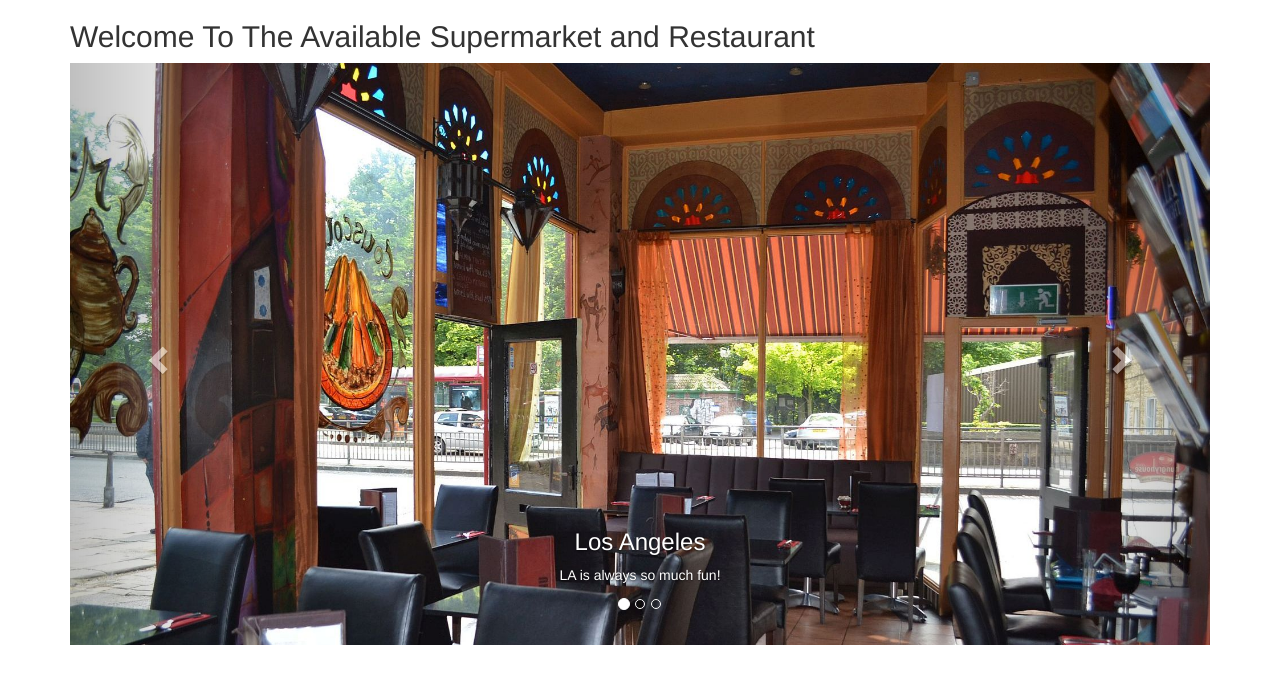
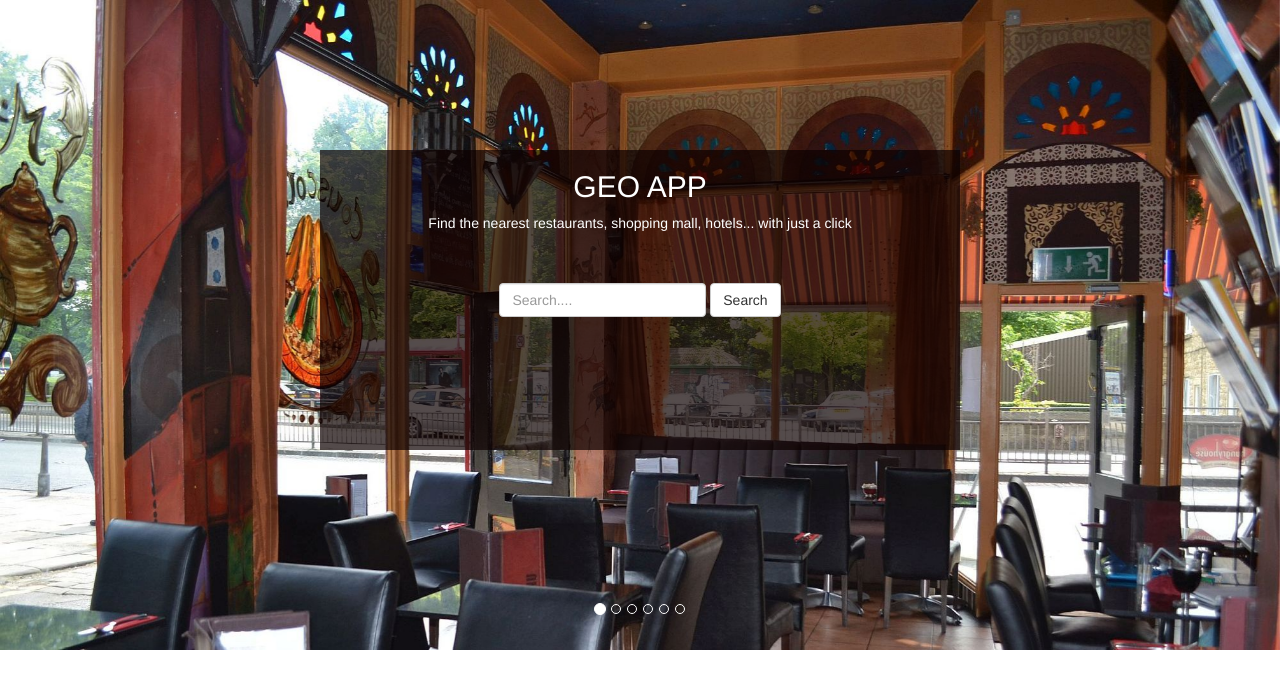
Before and after one commit to Cressence/geoApp, a PHP site: page / in a window 1280 px wide. Shown: the top 689 px of the page. Run offline with PHP 8.4, Linux system fonts and the light colour scheme.

Commit message:
Welcome page design

```diff
--- /dev/null
+++ b/geoApp/bootstrap/css/style.css
@@ -0,0 +1,26 @@
+.textpart {
+text-align: center;
+background-color: rgba(13, 0, 0, 0.7);
+color: #fff;
+width: 50%;
+height: 300px;
+position:absolute;
+top:150px;
+left: 25%;
+z-index:9;}
+
+.carousel-inner{
+width:100%;
+position:relative;}
+@media (min-width: 992px) {
+.content-div {
+    position: absolute;
+    top: 0;
+    right: 0;
+    width: 300px;}}
+
+
+/*search area*/
+.search{
+  margin-top: 50px;
+}
--- a/geoApp/index.php
+++ b/geoApp/index.php
@@ -5,61 +5,71 @@
   <meta charset="utf-8">
   <meta name="viewport" content="width=device-width, initial-scale=1">
   <link rel="stylesheet" href="bootstrap/css/bootstrap.min.css">
+  <link rel="stylesheet" href="bootstrap/css/style.css">
   <script src="jquery/jquery.js"></script>
   <script src="https://maxcdn.bootstrapcdn.com/bootstrap/3.3.7/js/bootstrap.min.js"></script>
 </head>
 <body>
 
-<div class="container">
-  <h2>Welcome To The Available Supermarket and Restaurant</h2>
+<div class="">
+
+  <!-- this section is the search part -->
+  <div class="textpart">
+    <h2 class="">GEO APP</h2>
+    <div class="title">
+      <p>Find the nearest restaurants, shopping mall, hotels... with just a click</p>
+    </div>
+    <div class="search">
+      <form class="form-inline" role="form">
+        <div class="form-group">
+          <input type="search" class="form-control" id="search" placeholder="Search....">
+        </div>
+        <button type="submit" class="btn btn-default"><span class=""></span> Search</button>
+      </form>
+    </div>
+  </div>
+
   <div id="myCarousel" class="carousel slide" data-ride="carousel">
     <!-- Indicators -->
     <ol class="carousel-indicators">
       <li data-target="#myCarousel" data-slide-to="0" class="active"></li>
       <li data-target="#myCarousel" data-slide-to="1"></li>
       <li data-target="#myCarousel" data-slide-to="2"></li>
+      <li data-target="#myCarousel" data-slide-to="3"></li>
+      <li data-target="#myCarousel" data-slide-to="4"></li>
+      <li data-target="#myCarousel" data-slide-to="5"></li>
     </ol>
 
     <!-- Wrapper for slides -->
     <div class="carousel-inner">
 
       <div class="item active">
-        <img src="images/afgrey2.jpg" alt="Los Angeles" style="width:100%;">
-        <div class="carousel-caption">
-          <h3>Los Angeles</h3>
-          <p>LA is always so much fun!</p>
-        </div>
+        <img src="images/afgrey2.jpg" alt="Los Angeles" style="width:100%; height:650px;">
       </div>
 
       <div class="item">
-        <img src="images/afgrey3.jpg" alt="Chicago" style="width:100%;">
-        <div class="carousel-caption">
-          <h3>Chicago</h3>
-          <p>Thank you, Chicago!</p>
-        </div>
+        <img src="images/afgrey3.jpg" alt="Chicago" style="width:100%; height:650px;">
       </div>
 
       <div class="item">
-        <img src="images/afgrey4.jpg" alt="New York" style="width:100%;">
-        <div class="carousel-caption">
-          <h3>New York</h3>
-          <p>We love the Big Apple!</p>
-        </div>
+        <img src="images/afgrey4.jpg" alt="New York" style="width:100%; height:650px;">
+      </div>
+
+      <div class="item">
+        <img src="images/afgrey5.jpg" alt="New York" style="width:100%; height:650px;">
+      </div>
+
+      <div class="item">
+        <img src="images/afgrey6.jpg" alt="New York" style="width:100%; height:650px;">
+      </div>
+
+      <div class="item">
+        <img src="images/afgrey7.jpg" alt="New York" style="width:100%; height:650px;">
       </div>
 
     </div>
-
-    <!-- Left and right controls -->
-    <a class="left carousel-control" href="#myCarousel" data-slide="prev">
-      <span class="glyphicon glyphicon-chevron-left"></span>
-      <span class="sr-only">Previous</span>
-    </a>
-    <a class="right carousel-control" href="#myCarousel" data-slide="next">
-      <span class="glyphicon glyphicon-chevron-right"></span>
-      <span class="sr-only">Next</span>
-    </a>
   </div>
-  <!-- this section is the search part -->
+</div>
 
  </body>
 </html>
```
